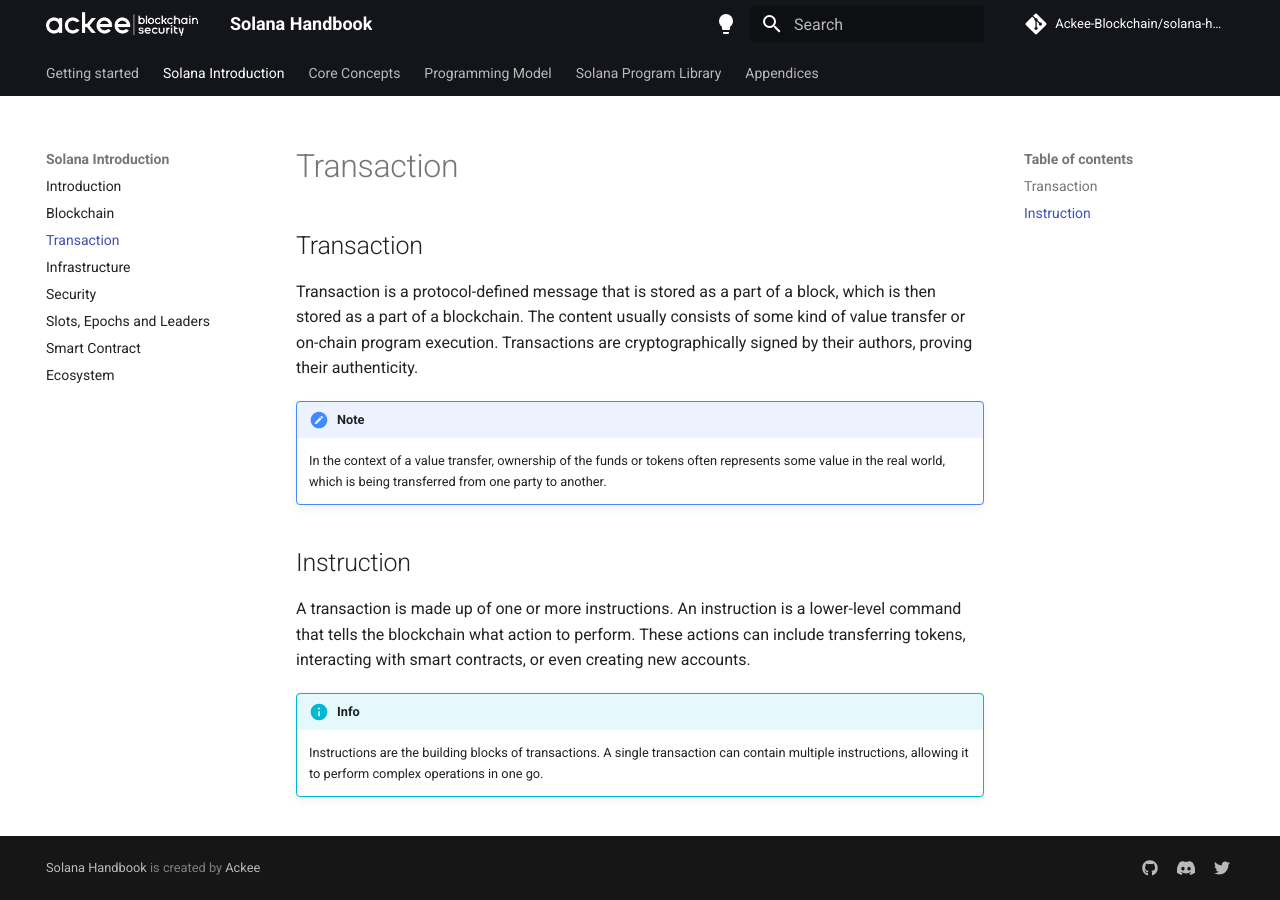
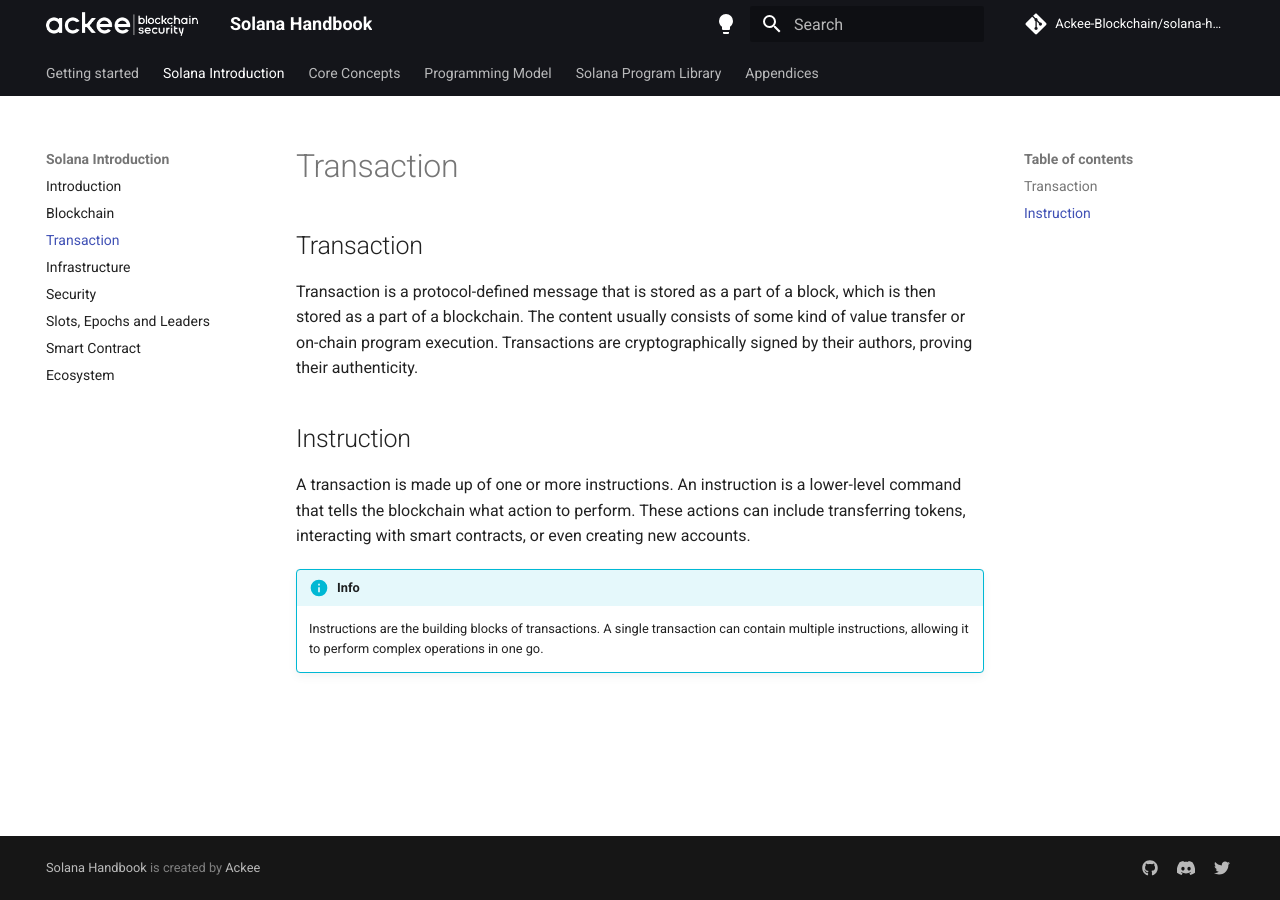
Before and after one commit to vmpyre/solana-handbook, an MkDocs documentation site: the page built from docs/handbook/chapter1/transaction.md, in a window 1280 px wide. Built offline with MkDocs 1.6.1 and Material for MkDocs 9.7.7, drawn with Linux system fonts in a browser that asks for light colours; comment, search, counter and statistics services are not loaded.

Commit message:
remove value transfer note

```diff
--- a/docs/handbook/chapter1/transaction.md
+++ b/docs/handbook/chapter1/transaction.md
@@ -1,10 +1,6 @@
 ## Transaction
 
 Transaction is a protocol-defined message that is stored as a part of a block, which is then stored as a part of a blockchain. The content usually consists of some kind of value transfer or on-chain program execution. Transactions are cryptographically signed by their authors, proving their authenticity.
-
-!!! note
-
-    In the context of a value transfer, ownership of the funds or tokens often represents some value in the real world, which is being transferred from one party to another.
 
 
 ## Instruction
```
